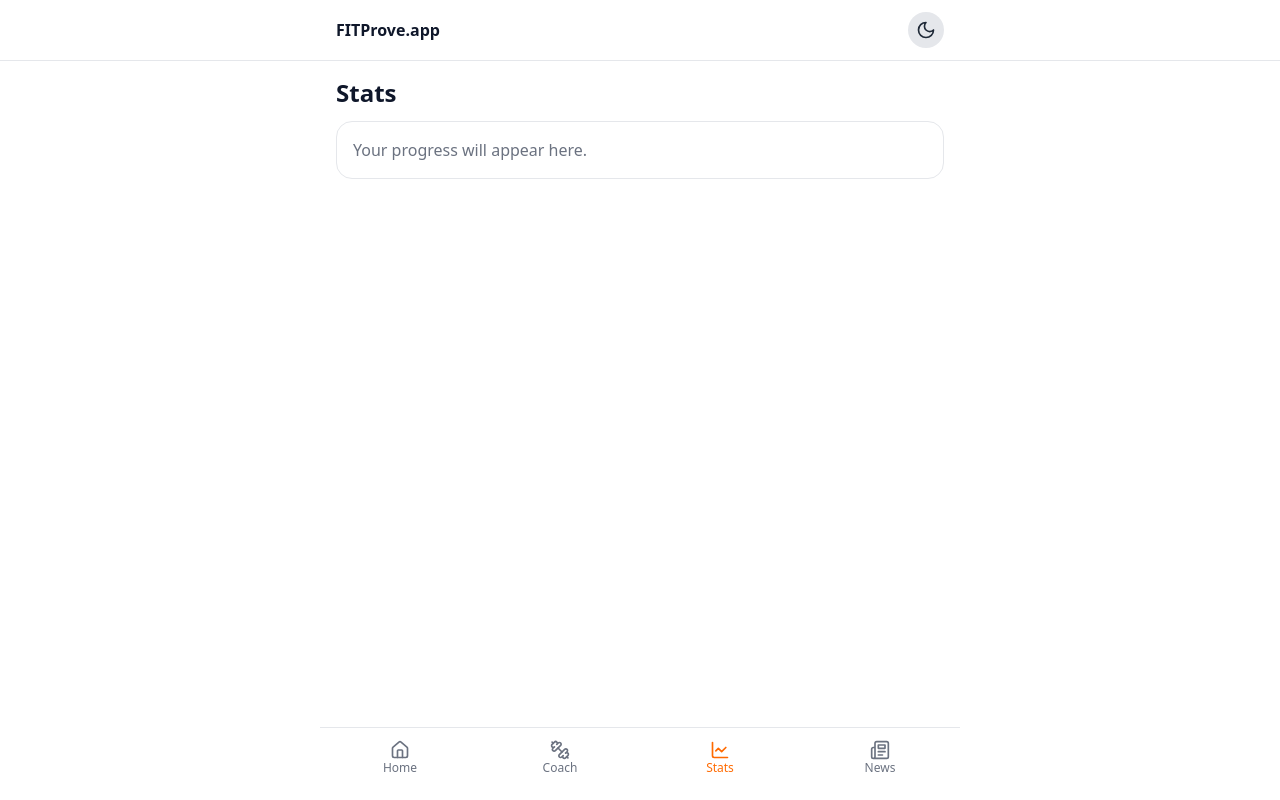
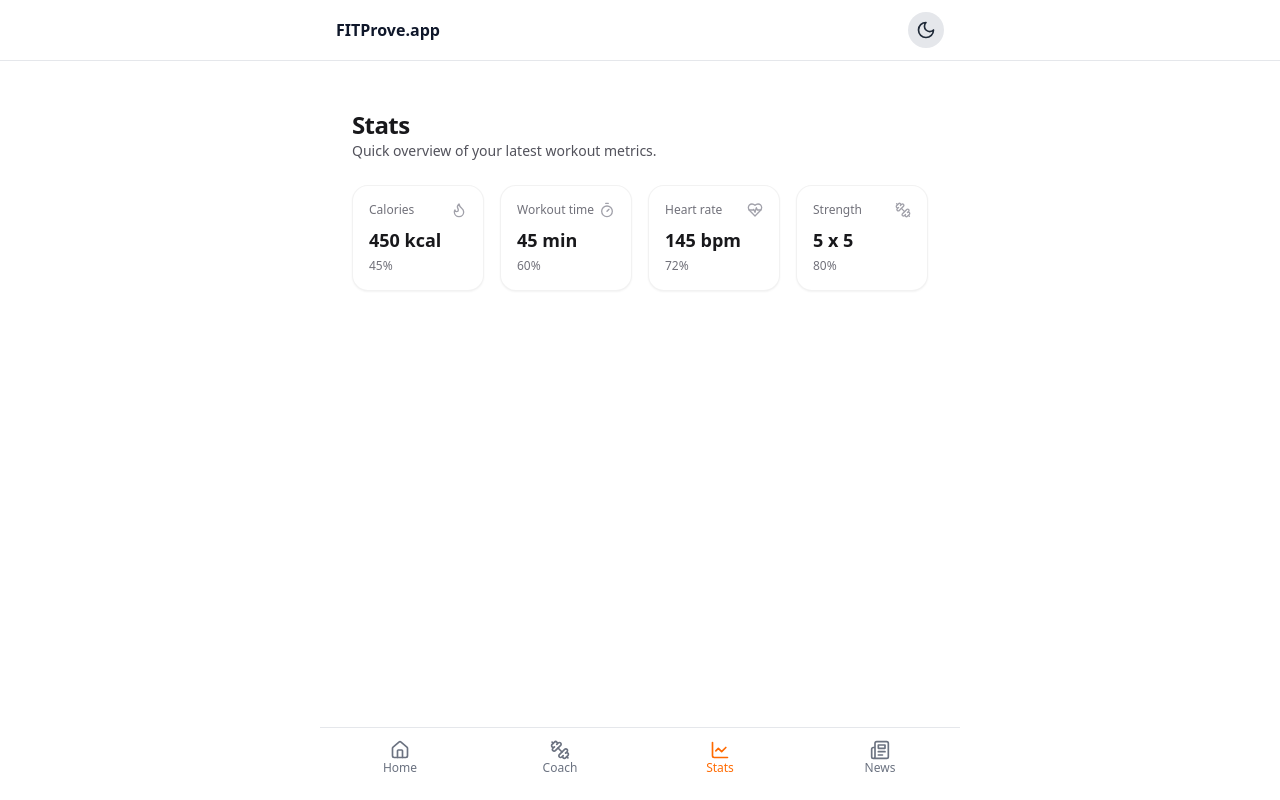
Before and after one commit to djeroriedewald-maker/FITProve.app, a React (Vite) app: page /stats in a window 1280 px wide. Built offline with nearby package versions, Linux system fonts and the light colour scheme.

Commit message:
feat(routes): add News & Stats + cards

```diff
--- /dev/null
+++ b/src/components/ui/ArticleCard.tsx
@@ -0,0 +1,43 @@
+import { FC } from "react";
+import { NewsItem } from "../../data/news";
+import { ArrowUpRight, Clock } from "lucide-react";
+
+type Props = { item: NewsItem };
+
+export const ArticleCard: FC<Props> = ({ item }) => {
+  return (
+    <article className="rounded-2xl border border-black/5 dark:border-white/5 bg-white dark:bg-zinc-900 shadow-sm overflow-hidden">
+      {item.image && (
+        <img
+          src={item.image}
+          alt=""
+          className="h-40 w-full object-cover"
+          loading="lazy"
+        />
+      )}
+      <div className="p-4 space-y-2">
+        <div className="flex items-center justify-between text-xs">
+          <span className="inline-flex items-center gap-2 px-2 py-0.5 rounded-full bg-orange-100 text-orange-700 dark:bg-orange-500/15 dark:text-orange-300">
+            {item.tag ?? "Update"}
+          </span>
+          <span className="inline-flex items-center gap-1 text-zinc-500 dark:text-zinc-400">
+            <Clock className="h-3.5 w-3.5" /> {item.time}
+          </span>
+        </div>
+        <h3 className="font-semibold leading-snug text-zinc-900 dark:text-zinc-50">
+          {item.title}
+        </h3>
+        <p className="text-sm text-zinc-600 dark:text-zinc-400">
+          {item.excerpt}
+        </p>
+        <button
+          className="mt-1 inline-flex items-center gap-2 text-sm font-medium text-orange-600 hover:text-orange-700 dark:text-orange-300 dark:hover:text-orange-200"
+          aria-label="Open article"
+        >
+          Read more <ArrowUpRight className="h-4 w-4" />
+        </button>
+      </div>
+    </article>
+  );
+};
+export default ArticleCard;
--- /dev/null
+++ b/src/data/news.ts
@@ -0,0 +1,35 @@
+export type NewsItem = {
+  id: string;
+  title: string;
+  excerpt: string;
+  image?: string;
+  tag?: string;
+  time: string; // e.g. "2h ago"
+};
+
+export const NEWS_FEED: NewsItem[] = [
+  {
+    id: "n1",
+    title: "HIIT boosts VO₂ max in just 4 weeks",
+    excerpt: "Small study shows 3x/week HIIT improved aerobic capacity vs steady state cardio.",
+    tag: "Research",
+    time: "2h ago",
+    image: "https://images.unsplash.com/photo-1576678927484-cc907957088c?q=80&w=1200&auto=format&fit=crop"
+  },
+  {
+    id: "n2",
+    title: "Protein timing: does it really matter?",
+    excerpt: "Meta‑analysis suggests total daily protein > timing for muscle protein synthesis.",
+    tag: "Nutrition",
+    time: "6h ago",
+    image: "https://images.unsplash.com/photo-1555939594-58d7cb561ad1?q=80&w=1200&auto=format&fit=crop"
+  },
+  {
+    id: "n3",
+    title: "Mobility routine for desk workers",
+    excerpt: "5‑minute daily flow to open hips and t‑spine. No equipment required.",
+    tag: "Mobility",
+    time: "Yesterday",
+    image: "https://images.unsplash.com/photo-1552196563-55cd4e45efb3?q=80&w=1200&auto=format&fit=crop"
+  }
+];
--- a/src/routes/News.tsx
+++ b/src/routes/News.tsx
@@ -1,9 +1,23 @@
-import React from "react";
-export default function News(){
-  return(
-    <section className="space-y-3">
-      <h1 className="text-2xl font-semibold">News</h1>
-      <div className="card p-4"><p className="text-subtle">Latest updates soon.</p></div>
-    </section>
+import { NEWS_FEED } from "../data/news";
+import ArticleCard from "../components/ui/ArticleCard";
+
+export default function News() {
+  return (
+    <main className="mx-auto w-full max-w-screen-md px-4 py-6 sm:py-8">
+      <header className="mb-4 sm:mb-6">
+        <h1 className="text-2xl font-bold tracking-tight text-zinc-900 dark:text-zinc-50">
+          News
+        </h1>
+        <p className="text-sm text-zinc-600 dark:text-zinc-400">
+          Latest training, nutrition and recovery insights.
+        </p>
+      </header>
+
+      <section className="grid gap-4 sm:gap-6">
+        {NEWS_FEED.map((n) => (
+          <ArticleCard key={n.id} item={n} />
+        ))}
+      </section>
+    </main>
   );
 }
--- a/src/routes/Stats.tsx
+++ b/src/routes/Stats.tsx
@@ -1,9 +1,51 @@
-import React from "react";
-export default function Stats(){
-  return(
-    <section className="space-y-3">
-      <h1 className="text-2xl font-semibold">Stats</h1>
-      <div className="card p-4"><p className="text-subtle">Your progress will appear here.</p></div>
-    </section>
+import { Dumbbell, Flame, HeartPulse, Timer } from "lucide-react";
+
+type Tile = {
+  id: string;
+  label: string;
+  value: string;
+  icon: any;
+  note?: string;
+};
+
+const TILES: Tile[] = [
+  { id: "t1", label: "Calories", value: "450 kcal", icon: Flame, note: "45%" },
+  { id: "t2", label: "Workout time", value: "45 min", icon: Timer, note: "60%" },
+  { id: "t3", label: "Heart rate", value: "145 bpm", icon: HeartPulse, note: "72%" },
+  { id: "t4", label: "Strength", value: "5 x 5", icon: Dumbbell, note: "80%" },
+];
+
+export default function Stats() {
+  return (
+    <main className="mx-auto w-full max-w-screen-md px-4 py-6 sm:py-8">
+      <header className="mb-4 sm:mb-6">
+        <h1 className="text-2xl font-bold tracking-tight text-zinc-900 dark:text-zinc-50">
+          Stats
+        </h1>
+        <p className="text-sm text-zinc-600 dark:text-zinc-400">
+          Quick overview of your latest workout metrics.
+        </p>
+      </header>
+
+      <section className="grid grid-cols-2 gap-3 sm:grid-cols-4 sm:gap-4">
+        {TILES.map((t) => (
+          <div
+            key={t.id}
+            className="rounded-2xl border border-black/5 dark:border-white/5 bg-white dark:bg-zinc-900 p-3 sm:p-4 shadow-sm"
+          >
+            <div className="flex items-center justify-between">
+              <span className="text-xs text-zinc-500 dark:text-zinc-400">{t.label}</span>
+              <t.icon className="h-4 w-4 text-zinc-400 dark:text-zinc-500" />
+            </div>
+            <div className="mt-2 text-lg font-semibold text-zinc-900 dark:text-zinc-50">
+              {t.value}
+            </div>
+            {t.note && (
+              <div className="mt-1 text-xs text-zinc-500 dark:text-zinc-400">{t.note}</div>
+            )}
+          </div>
+        ))}
+      </section>
+    </main>
   );
 }
```
Also changed, not shown: 1 other file (tests, documents, lock files or other folders).
